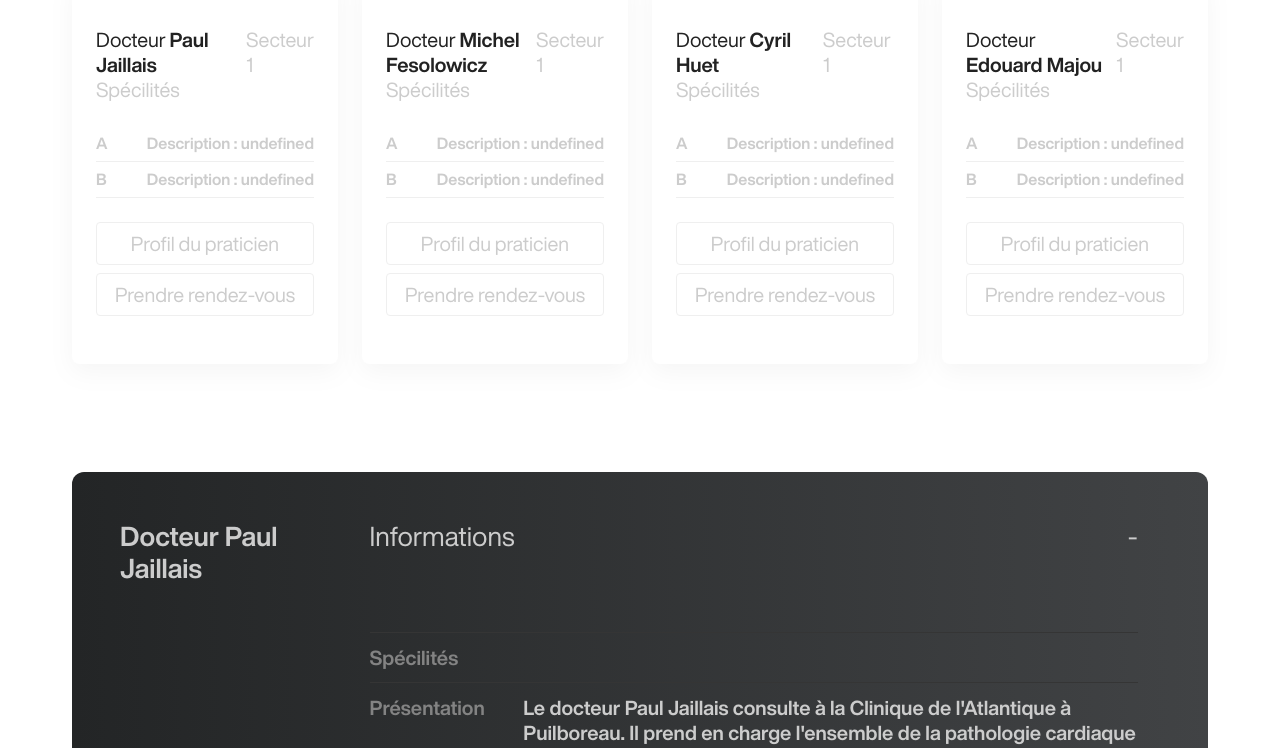
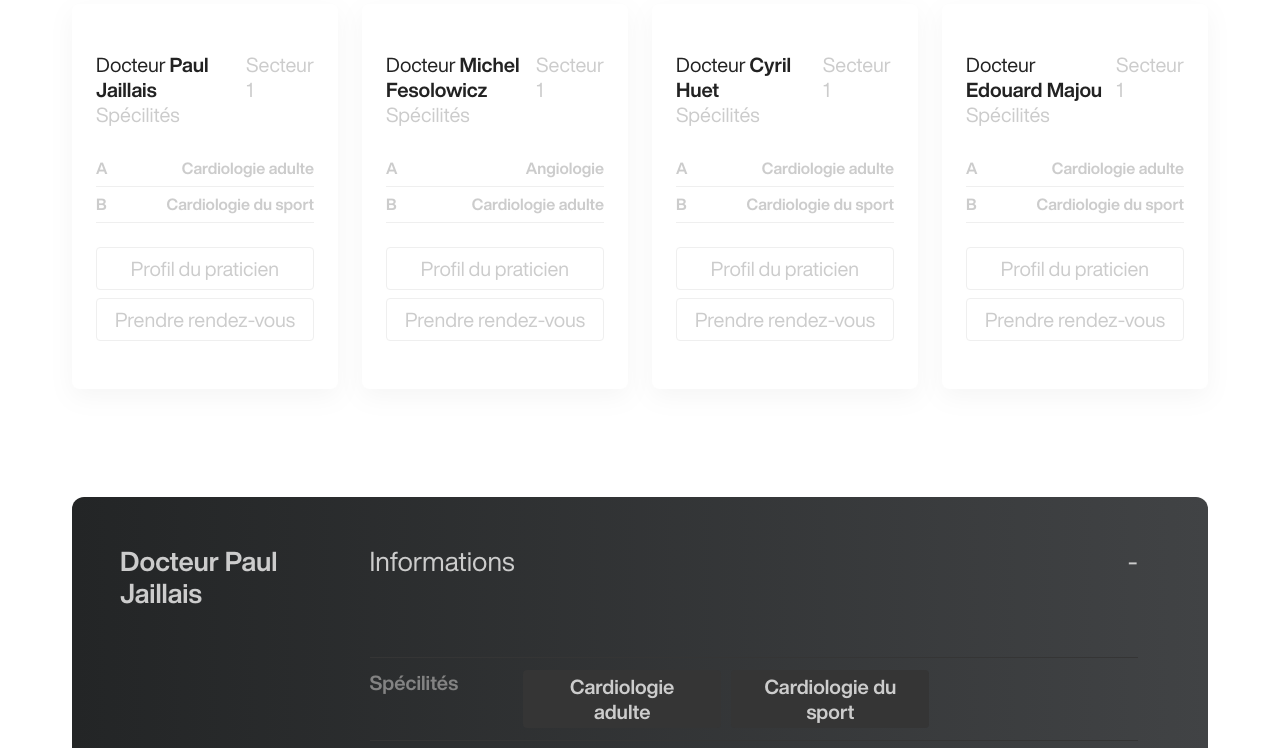
Before and after one commit to BCollignonEcv/atlanticoeur, a Vue app: page /praticiens in a window 1280 px wide. Shown: the part 760-1508 px from the top of the page. Built offline with nearby package versions, Linux system fonts and the light colour scheme.

Commit message:
merge specialities to doctor

```diff
--- a/src/components/doctor/DoctorCard.vue
+++ b/src/components/doctor/DoctorCard.vue
@@ -17,7 +17,7 @@
             <div class="card-element">
                 <div class="card-flex card-doctor-speciality" v-for="(speciality, index) in doctor.specialities" :key="index">
                     <p>{{alphabet[index]}}</p>
-                    <p>{{'Description : ' + speciality.name}}</p>
+                    <p>{{speciality.name}}</p>
                 </div>
             </div>
             <button v-if="type === 'big'" class="btn btn-rdv">Profil du praticien</button>
@@ -61,6 +61,14 @@ export default {
 
     .card-doctor{
 
+        &:hover{
+            .card-speciality-title{
+                color: $color-grey-1;
+                border-left: 1px solid $color-grey-1;
+                border-right: 1px solid $color-grey-1;
+            }
+        }
+
         .card-speciality-title{
             border-left: 1px solid $color-grey-6;
             border-right: 1px solid $color-grey-6;
@@ -68,11 +76,6 @@ export default {
             color: $color-grey-6;
             transition: 0.5s ease-in-out;
 
-            &:hover{
-                color: $color-grey-1;
-                border-left: 1px solid $color-grey-1;
-                border-right: 1px solid $color-grey-1;
-            }
             p{
                 @extend .font-size-4;
                 font-weight: 700;
--- a/src/components/doctor/DoctorCards.vue
+++ b/src/components/doctor/DoctorCards.vue
@@ -29,10 +29,6 @@ export default {
             type: this.typeCard
         }
     },
-    methods: {},
-    mounted () {
-        console.log('data : ', this.doctors)
-    }
 }
 </script>
 
--- a/src/components/doctor/DoctorDescription.vue
+++ b/src/components/doctor/DoctorDescription.vue
@@ -22,7 +22,7 @@
                         <p class="description-item--title">Spécilités</p>
                         <div class="description-item--content description-subitem-specialities">
                             <div class="description-subitem-specialities--item" v-for="(speciality, index) in doctor.specialities" :key="index">
-                                {{speciality.name}}
+                                <p>{{speciality.name}}</p>
                             </div>
                         </div>
                     </div>
@@ -181,6 +181,24 @@ export default {
                                 }
                             }
                         }
+
+                        &.description-subitem-specialities{
+                            display: grid;
+                            grid-template-columns: repeat(3, 1fr);
+                            grid-gap: 10px;
+
+                            .description-subitem-specialities--item{
+                                align-items: center;
+                                padding: 4px 24px;
+
+                                background: #353535;
+                                border-radius: 4px;
+
+                                p{
+                                    text-align: center;
+                                }
+                            }
+                        }
                     }
                 }
             }
--- a/src/components/grid/Grid-item.vue
+++ b/src/components/grid/Grid-item.vue
@@ -26,56 +26,4 @@ export default {
 </script>
 
 <style lang="scss">
-    .grid {
-        padding-top: 4.6rem;
-
-        .grid_header{
-            border-top: 1px solid $color-grey-6;
-            border-bottom: 1px solid $color-grey-6;
-            padding: $font-extraSmall 0 $lineHeight-large 0;
-
-            &.grid_line {
-                p{
-                    @extend .font-size-3;
-                }
-            }
-        }
-
-        .grid_content {
-            .grid_line{
-                &:nth-child(1){
-                    border-top: none;
-                }
-            }
-        }
-
-        .grid_line {
-            display: grid;
-            grid-template-columns: repeat(12, 1fr);
-            grid-gap: 10px;
-            border-top: 1px solid $color-grey-6;
-            padding: $font-small 0;
-
-            p{
-                @extend .font-size-1;
-                font-weight: bold;
-
-                &.gl-1{
-                    grid-column: 12 / 12;
-                    grid-row: 1;
-                }
-
-                &.gl-3{
-                    grid-column: 8 / 11;
-                    grid-row: 1;
-                }
-
-                &.gl-8{
-                    grid-column: 1 / 8;
-                    grid-row: 1;
-                }
-            }
-        }
-    }
-
 </style>
--- a/src/views/Links.vue
+++ b/src/views/Links.vue
@@ -36,7 +36,42 @@ export default {
                       "title": "Fédération francaise de Cardiologie",
                       "link": "Lien 1",
                       "date": "2020"
-                    }
+                    },
+                    {
+                      "title": "Fédération francaise de Cardiologie",
+                      "link": "Lien 1",
+                      "date": "2020"
+                    },
+                    {
+                      "title": "Fédération francaise de Cardiologie",
+                      "link": "Lien 1",
+                      "date": "2020"
+                    },
+                    {
+                      "title": "Fédération francaise de Cardiologie",
+                      "link": "Lien 1",
+                      "date": "2020"
+                    },
+                    {
+                      "title": "Fédération francaise de Cardiologie",
+                      "link": "Lien 1",
+                      "date": "2020"
+                    },
+                    {
+                      "title": "Fédération francaise de Cardiologie",
+                      "link": "Lien 1",
+                      "date": "2020"
+                    },
+                    {
+                      "title": "Fédération francaise de Cardiologie",
+                      "link": "Lien 1",
+                      "date": "2020"
+                    },
+                    {
+                      "title": "Fédération francaise de Cardiologie",
+                      "link": "Lien 1",
+                      "date": "2020"
+                    },
                     ]
                   }
             ],
--- a/src/views/Praticiens.vue
+++ b/src/views/Praticiens.vue
@@ -3,8 +3,8 @@
     <div class="wrapper-content">
       <h1>Les praticiens du cabinet <br> SCM Atlanticœur</h1>
     </div>
-    <doctors-card-list :data-doctors="doctors" :type-card="'big'"/>
-    <doctors-description-list :selected-item="selected" :data-doctors="doctors"/>
+    <doctors-card-list :data-doctors="doctorsSpe" :type-card="'big'"/>
+    <doctors-description-list :selected-item="selected" :data-doctors="doctorsSpe"/>
     <div class="wrapper-content">
       <h2>Les spécialités du cabinet <br> SCM Atlanticœur</h2>
     </div>
@@ -31,7 +31,7 @@ export default {
                 "lastName": "Jaillais",
                 "pathImg": "Paul_Jaillais.png",
                 "doctolib": "https://partners.doctolib.fr/cardiologue/puilboreau/paul-jaillais?locale=fr",
-                "specialities": [1,2],
+                "specialities": [0,1],
                 "presentation": "Le docteur Paul Jaillais consulte à la Clinique de l'Atlantique à Puilboreau. Il prend en charge l'ensemble de la pathologie cardiaque mais aussi la cardiologie préventive du sportif, réalise les examens non invasifs, électrocardiogrammes, échographies, épreuves d’effort, enregistrements rythmiques et tensionnels nécessaires aux diagnostics, au traitement et au suivi. Pour la consultation, pensez à prendre vos dernières analyses biologiques et vos éventuels documents cardiologiques antérieurs.",
                 "vitalCard": "Acceptée",
                 "tiersPayant": "Sécurité Sociale",
@@ -44,7 +44,7 @@ export default {
                   "lastName": "Fesolowicz",
                   "pathImg": "Paul_Jaillais.png",
                   "doctolib": "http://google.fr",
-                  "specialities": [1,2],
+                  "specialities": [2,0],
                   "presentation": "Le docteur Paul Jaillais consulte à la Clinique de l'Atlantique à Puilboreau. Il prend en charge l'ensemble de la pathologie cardiaque mais aussi la cardiologie préventive du sportif, réalise les examens non invasifs, électrocardiogrammes, échographies, épreuves d’effort, enregistrements rythmiques et tensionnels nécessaires aux diagnostics, au traitement et au suivi. Pour la consultation, pensez à prendre vos dernières analyses biologiques et vos éventuels documents cardiologiques antérieurs.",
                   "vitalCard": "Acceptée",
                   "tiersPayant": "Sécurité Sociale",
@@ -57,7 +57,7 @@ export default {
                   "lastName": "Huet",
                   "pathImg": "Paul_Jaillais.png",
                   "doctolib": "http://google.fr",
-                  "specialities": [1,2],
+                  "specialities": [0,1],
                   "presentation": "Le docteur Paul Jaillais consulte à la Clinique de l'Atlantique à Puilboreau. Il prend en charge l'ensemble de la pathologie cardiaque mais aussi la cardiologie préventive du sportif, réalise les examens non invasifs, électrocardiogrammes, échographies, épreuves d’effort, enregistrements rythmiques et tensionnels nécessaires aux diagnostics, au traitement et au suivi. Pour la consultation, pensez à prendre vos dernières analyses biologiques et vos éventuels documents cardiologiques antérieurs.",
                   "vitalCard": "Acceptée",
                   "tiersPayant": "Sécurité Sociale",
@@ -70,7 +70,7 @@ export default {
                   "lastName": "Majou",
                   "pathImg": "Paul_Jaillais.png",
                   "doctolib": "http://google.fr",
-                  "specialities": [1,2],
+                  "specialities": [0,1],
                   "presentation": "Le docteur Paul Jaillais consulte à la Clinique de l'Atlantique à Puilboreau. Il prend en charge l'ensemble de la pathologie cardiaque mais aussi la cardiologie préventive du sportif, réalise les examens non invasifs, électrocardiogrammes, échographies, épreuves d’effort, enregistrements rythmiques et tensionnels nécessaires aux diagnostics, au traitement et au suivi. Pour la consultation, pensez à prendre vos dernières analyses biologiques et vos éventuels documents cardiologiques antérieurs.",
                   "vitalCard": "Acceptée",
                   "tiersPayant": "Sécurité Sociale",
@@ -78,13 +78,46 @@ export default {
                   "RPPS": 10003840369
               }
             ],
+            specialities: [
+              {
+                "name": "Cardiologie adulte",
+                "description": "hello description"
+              },
+              {
+                "name": "Cardiologie du sport",
+                "description": "hello description"
+              },
+              {
+                "name": "Angiologie",
+                "description": "hello description"
+              },
+              {
+                "name": "Cardiologie adulte",
+                "description": "hello description"
+              },
+            ],
+            doctorsSpe: [],
             selected: 1
         }
     },
-    methods: {
+     methods: {
 
+       // Change speciality index by content
+        includeSpecialities(){
+            this.doctors.forEach((doctor, doctorIndex) => {
+                Object.entries(doctor.specialities).forEach(entry => {
+                    const [key, value] = entry;
+                    doctor.specialities[key] = this.specialities[value]
+                });
+                this.doctorsSpe.push(doctor);
+                console.log(doctorIndex, doctor)
+            });
+        }
     },
-    mounted () {
+    created () {
+        this.includeSpecialities();
+    },
+    mounted (){
     }
 }
 </script>
```
Also changed, not shown: src/components/global/Footer.vue (+12 -9 lines), src/components/grid/Grid.vue (+79 -4 lines).
